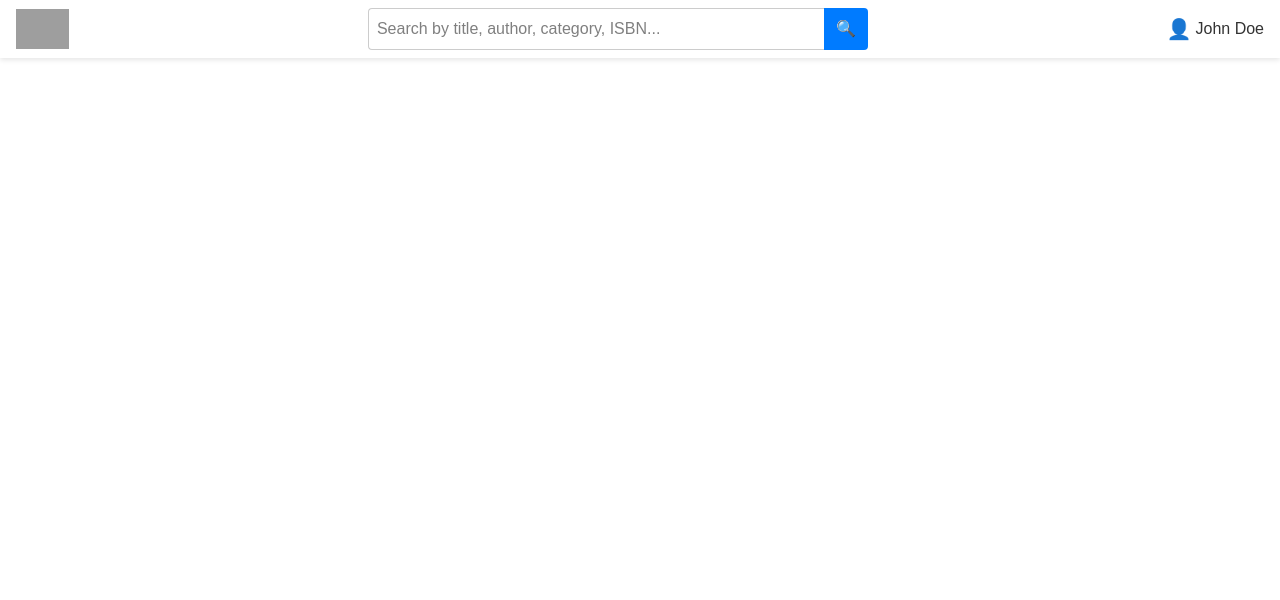
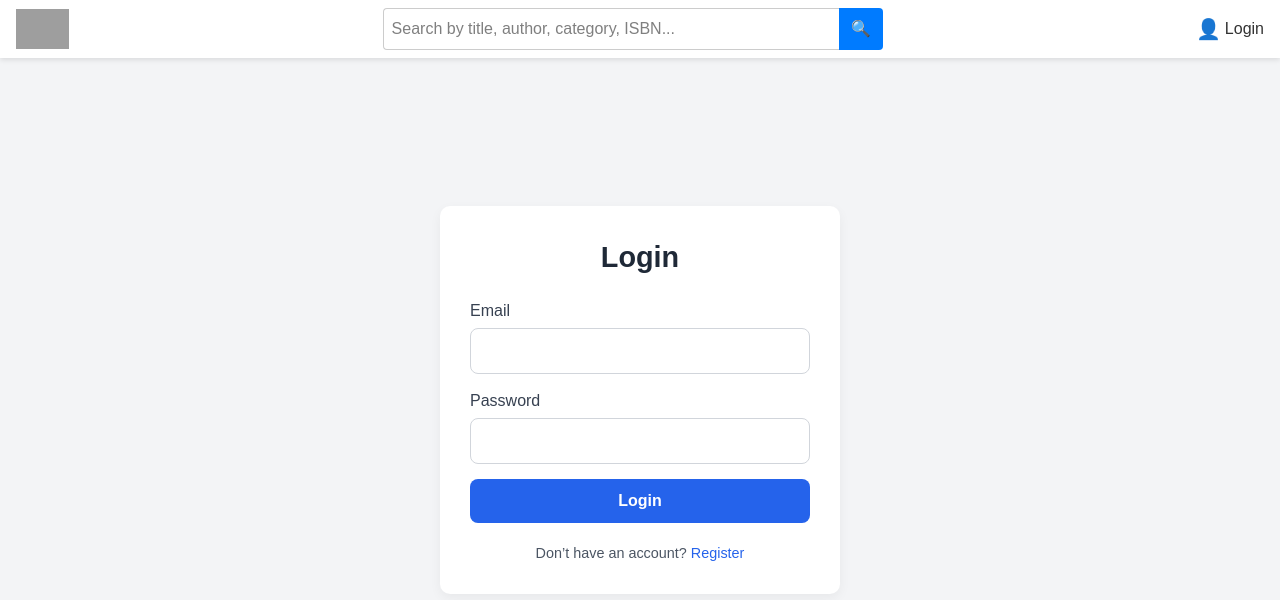
Before and after one commit to SovanRoy10/BookStoreProject_Angular_SpringBoot, an Angular app: page /login in a window 1280 px wide. Shown: the top 600 px of the page. Built offline with nearby package versions, Linux system fonts and the light colour scheme; grey boxes are pictures that could not be loaded.

Commit message:
added login

```diff
--- a/src/app/pages/login/login/login.css
+++ b/src/app/pages/login/login/login.css
@@ -0,0 +1,92 @@
+/* Page container */
+.login-page {
+  min-height: 100vh;
+  display: flex;
+  align-items: center;
+  justify-content: center;
+  background-color: #f3f4f6;
+  padding: 20px;
+}
+
+/* Card */
+.login-card {
+  background-color: #ffffff;
+  box-shadow: 0 4px 12px rgba(0,0,0,0.05);
+  border-radius: 10px;
+  padding: 30px;
+  width: 100%;
+  max-width: 400px;
+}
+
+/* Title */
+.login-title {
+  font-size: 1.8rem;
+  font-weight: bold;
+  margin-bottom: 20px;
+  text-align: center;
+  color: #1f2937;
+}
+
+/* Form */
+.login-form {
+  display: flex;
+  flex-direction: column;
+  gap: 15px;
+}
+
+/* Form Group */
+.form-group label {
+  font-weight: 500;
+  color: #374151;
+  margin-bottom: 5px;
+  display: block;
+}
+
+.form-input {
+  width: 100%;
+  padding: 10px 12px;
+  border-radius: 8px;
+  border: 1px solid #d1d5db;
+  font-size: 1rem;
+  outline: none;
+  transition: border-color 0.2s, box-shadow 0.2s;
+}
+
+.form-input:focus {
+  border-color: #2563eb;
+  box-shadow: 0 0 0 2px rgba(37,99,235,0.2);
+}
+
+/* Button */
+.btn-submit {
+  padding: 10px;
+  background-color: #2563eb;
+  color: white;
+  font-weight: 600;
+  font-size: 1rem;
+  border: none;
+  border-radius: 8px;
+  cursor: pointer;
+  transition: background 0.3s ease;
+}
+
+.btn-submit:hover {
+  background-color: #1e4fc2;
+}
+
+/* Register text */
+.register-text {
+  margin-top: 20px;
+  text-align: center;
+  font-size: 0.9rem;
+  color: #4b5563;
+}
+
+.register-text a {
+  color: #2563eb;
+  text-decoration: none;
+}
+
+.register-text a:hover {
+  text-decoration: underline;
+}
--- a/src/app/pages/login/login/login.html
+++ b/src/app/pages/login/login/login.html
@@ -1 +1,43 @@
-<p>login works!</p>
+<div class="login-page">
+  <div class="login-card">
+    <h1 class="login-title">Login</h1>
+
+    <form (submit)="handleSubmit($event)" class="login-form">
+      <!-- Email -->
+      <div class="form-group">
+        <label for="email">Email</label>
+        <input
+          id="email"
+          type="email"
+          [(ngModel)]="email"
+          name="email"
+          required
+          class="form-input"
+        />
+      </div>
+
+      <!-- Password -->
+      <div class="form-group">
+        <label for="password">Password</label>
+        <input
+          id="password"
+          type="password"
+          [(ngModel)]="password"
+          name="password"
+          required
+          class="form-input"
+        />
+      </div>
+
+      <!-- Submit Button -->
+      <button type="submit" class="btn-submit">Login</button>
+    </form>
+
+    <!-- Link to Register -->
+    <p class="register-text">
+      Don’t have an account?
+
+      <a class="link" [routerLink]="'/register'">Register</a>
+    </p>
+  </div>
+</div>
--- a/src/app/pages/login/login/login.ts
+++ b/src/app/pages/login/login/login.ts
@@ -1,11 +1,25 @@
 import { Component } from '@angular/core';
+import { Router } from '@angular/router';
+import { CommonModule } from '@angular/common';
+import { FormsModule } from '@angular/forms';
+import { RouterModule } from '@angular/router';
 
 @Component({
+  imports: [CommonModule,FormsModule,RouterModule],
   selector: 'app-login',
-  imports: [],
   templateUrl: './login.html',
-  styleUrl: './login.css'
+  styleUrls: ['./login.css']
 })
 export class Login {
+  email: string = '';
+  password: string = '';
 
+  constructor(private router: Router) {}
+
+  handleSubmit(event: Event) {
+    event.preventDefault();
+    console.log('Login attempt:', { email: this.email, password: this.password });
+    // Later: call auth API, set user context, etc.
+    this.router.navigate(['/']);
+  }
 }
--- a/src/app/shared/navbar/navbar.ts
+++ b/src/app/shared/navbar/navbar.ts
@@ -10,7 +10,7 @@ import { RouterModule } from '@angular/router';
   styleUrl: './navbar.css'
 })
 export class Navbar {
-  isLoggedIn = true; // Replace with AuthService later
+  isLoggedIn = false; // Replace with AuthService later
   cartCount = 1;     // Replace with CartService later
   isAdmin = true;    // Replace with actual role check later
 }
```
